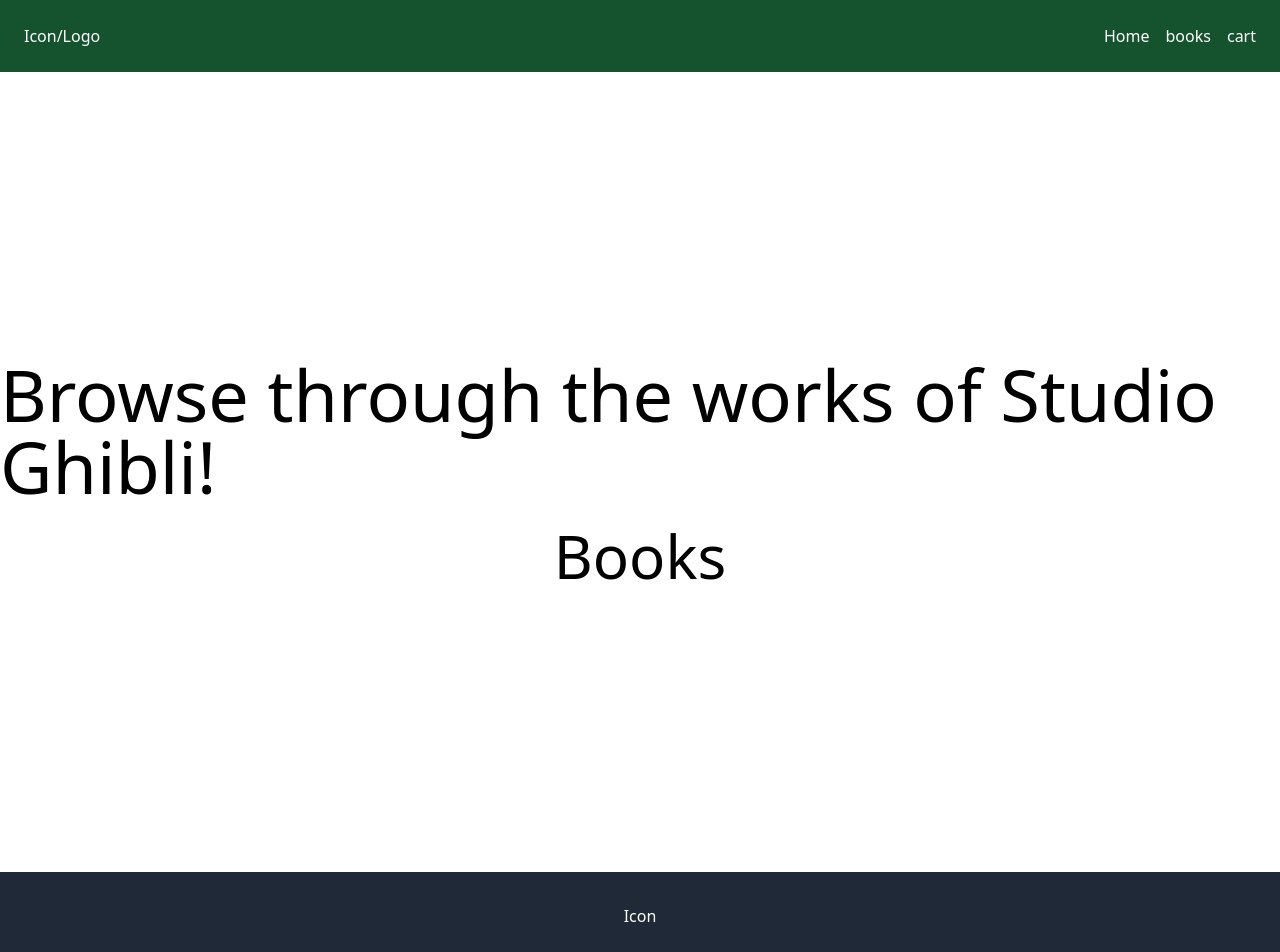
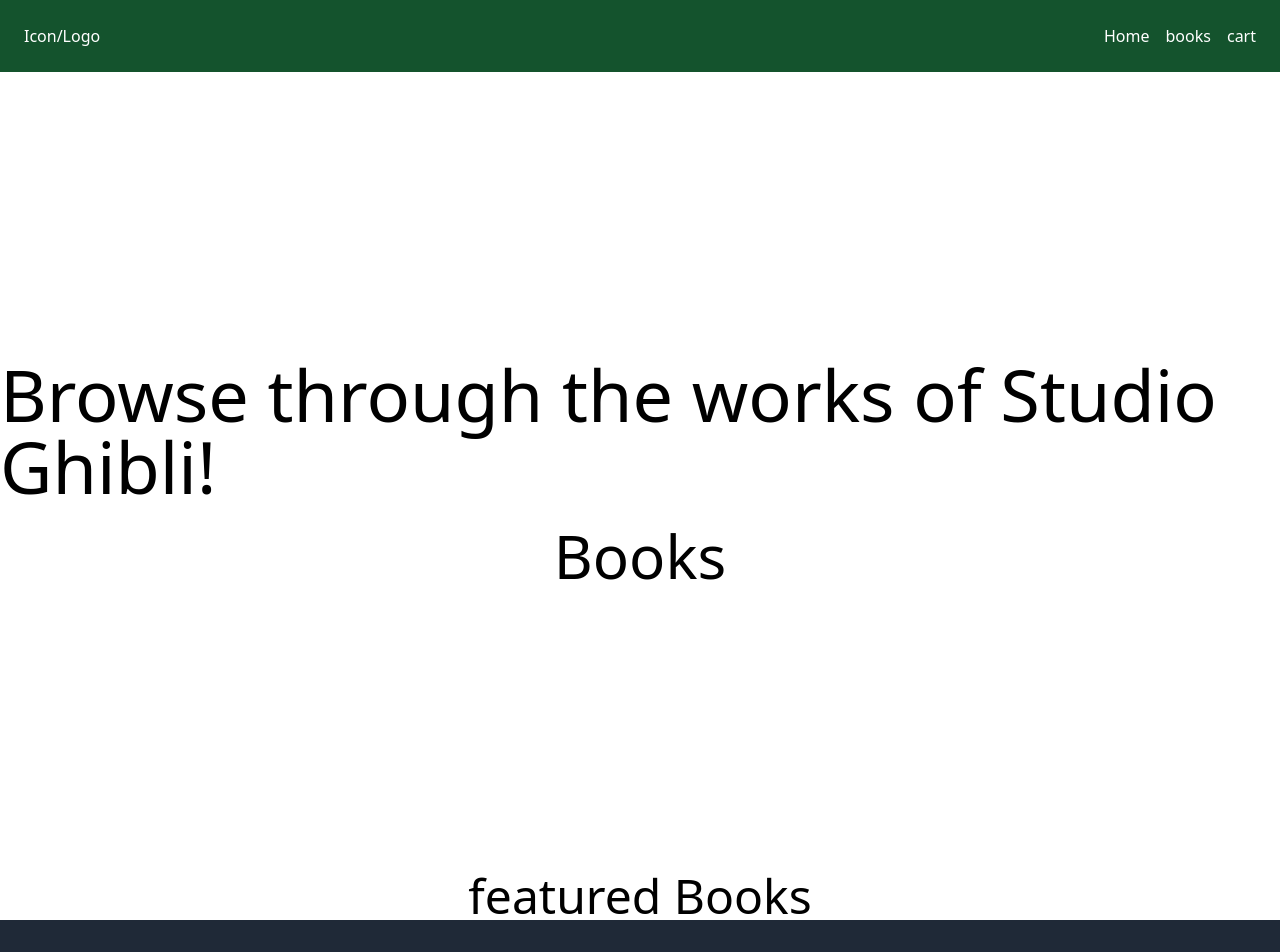
Before and after one commit to cgok808/studio_ghibli_library, a React (Vite) app: page / in a window 1280 px wide. Shown: the top 952 px of the page. Built offline with nearby package versions, Linux system fonts and the light colour scheme.

Commit message:
footer + featured section added, fixed home page layout

```diff
--- /dev/null
+++ b/src/components/Featured.jsx
@@ -0,0 +1,13 @@
+import React from "react";
+
+const Featured = () => {
+  return (
+    <section>
+      <div className='text-5xl flex justify-center items-center'>
+        featured Books
+      </div>
+    </section>
+  );
+};
+
+export default Featured;
--- /dev/null
+++ b/src/components/Landing.jsx
@@ -0,0 +1,16 @@
+import React from "react";
+
+const Landing = () => {
+  return (
+    <section
+      id='landing'
+      className='flex flex-col justify-center items-center h-screen'
+    >
+      <div className='text-7xl'>Browse through the works of Studio Ghibli!</div>
+      <br></br>
+      <div className='text-6xl'>Books</div>
+    </section>
+  );
+};
+
+export default Landing;
--- a/src/components/index.js
+++ b/src/components/index.js
@@ -1,4 +1,6 @@
 import Nav from "./Nav";
 import Footer from "./Footer";
+import Landing from "./Landing";
+import Featured from "./Featured";
 
-export { Nav, Footer };
+export { Nav, Footer, Landing, Featured };
--- a/src/pages/Home.jsx
+++ b/src/pages/Home.jsx
@@ -1,12 +1,12 @@
 import React from "react";
+import { Landing, Featured } from "../components";
 
 const Home = () => {
   return (
-    <section className='flex flex-col justify-center items-center h-screen'>
-      <div className='text-7xl'>Browse through the works of Studio Ghibli!</div>
-      <br></br>
-      <div className='text-6xl'>Books</div>
-    </section>
+    <>
+      <Landing />
+      <Featured />
+    </>
   );
 };
 
```
